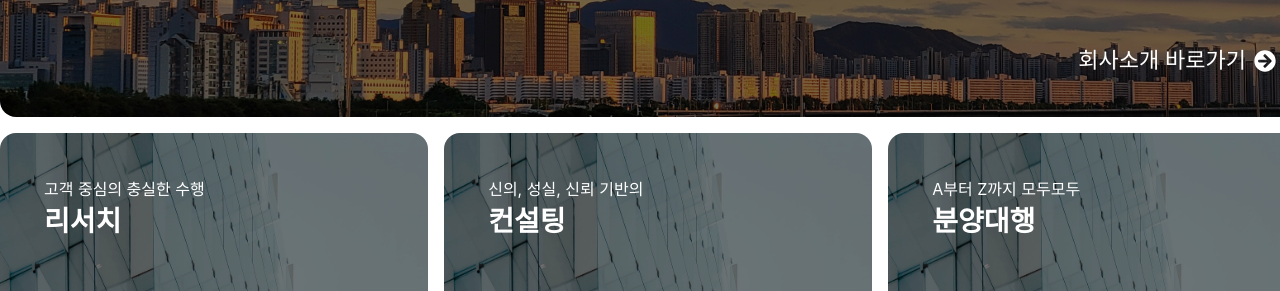
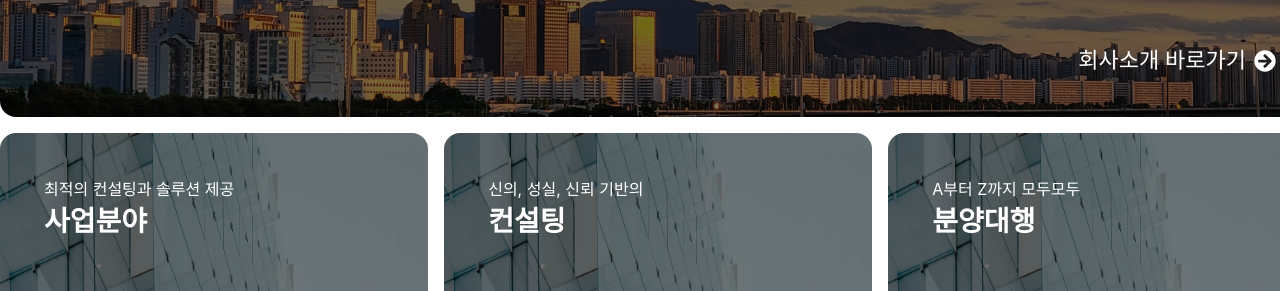
Before and after one commit to ekankr2/hyukbon, a Next.js app: page / in a window 1280 px wide. Shown: the part 600-891 px from the top of the page. Built offline with nearby package versions, Linux system fonts and the light colour scheme; a web font is replaced by a local one.

Commit message:
메인페이지 문구수정중

```diff
--- a/app/page.tsx
+++ b/app/page.tsx
@@ -7,7 +7,10 @@ export default function Home() {
   return (
     <article className="flex flex-col flex-wrap px-3.5 md:px-0 overflow-x-hidden ">
       <div className="w-full max-w-[384px] md:w-[712px] lg:w-[948px] xl:w-[1316px] md:max-w-none mx-auto text-26 md:text-30">
-        <section className="pt-3 md:pt-8 lg:pt-4 group select-none text-white">
+        <Link
+          href="/about"
+          className="pt-3 md:pt-8 lg:pt-4 group select-none flex text-white"
+        >
           <div className="rounded-2xl overflow-hidden relative lg:h-[486px] xl:h-[621px]">
             <div className="absolute top-4 md:top-7 lg:top-12 lg:left-10 xl:left-12 left-6 md:left-8 z-10 text-28">
               <p className="text-21 md:text-28 inline-block">
@@ -40,14 +43,15 @@ export default function Home() {
               </span>
             </div>
           </div>
-        </section>
+        </Link>
         <section className="">
           <div className="pt-3 md:pt-2.5 lg:pt-4  text-white">
             <ul className="flex flex-wrap flex-col md:flex-row justify-between select-none">
               <li className="bg-gray-100 group rounded-2xl text-16 overflow-hidden w-full h-[220px] md:h-[231px] relative md:w-[32.5%]">
+                <Link href="/scope">
                   <div className="absolute left-6 top-6 lg:left-10 xl:left-11 lg:top-10 xl:top-11 z-10">
-                  <p>고객 중심의 충실한 수행</p>
-                  <h3 className="text-28"> 리서치</h3>
+                    <p>최적의 컨설팅과 솔루션 제공</p>
+                    <h3 className="text-28"> 사업분야</h3>
                   </div>
                   <Image
                     className="brightness-50 group-hover:brightness-100 main-duration-300"
@@ -62,6 +66,7 @@ export default function Home() {
                       <FaArrowCircleRight />
                     </span>
                   </div>
+                </Link>
               </li>
               <li className="bg-gray-100 group rounded-2xl text-16 mt-3 md:mt-0 overflow-hidden w-full h-[220px] md:h-[231px] relative md:w-[32.5%]">
                 <div className="absolute left-6 top-6 lg:left-10 xl:left-11 lg:top-10 xl:top-11 z-10">
```
Lines whose indentation alone changed are shown as unchanged.
